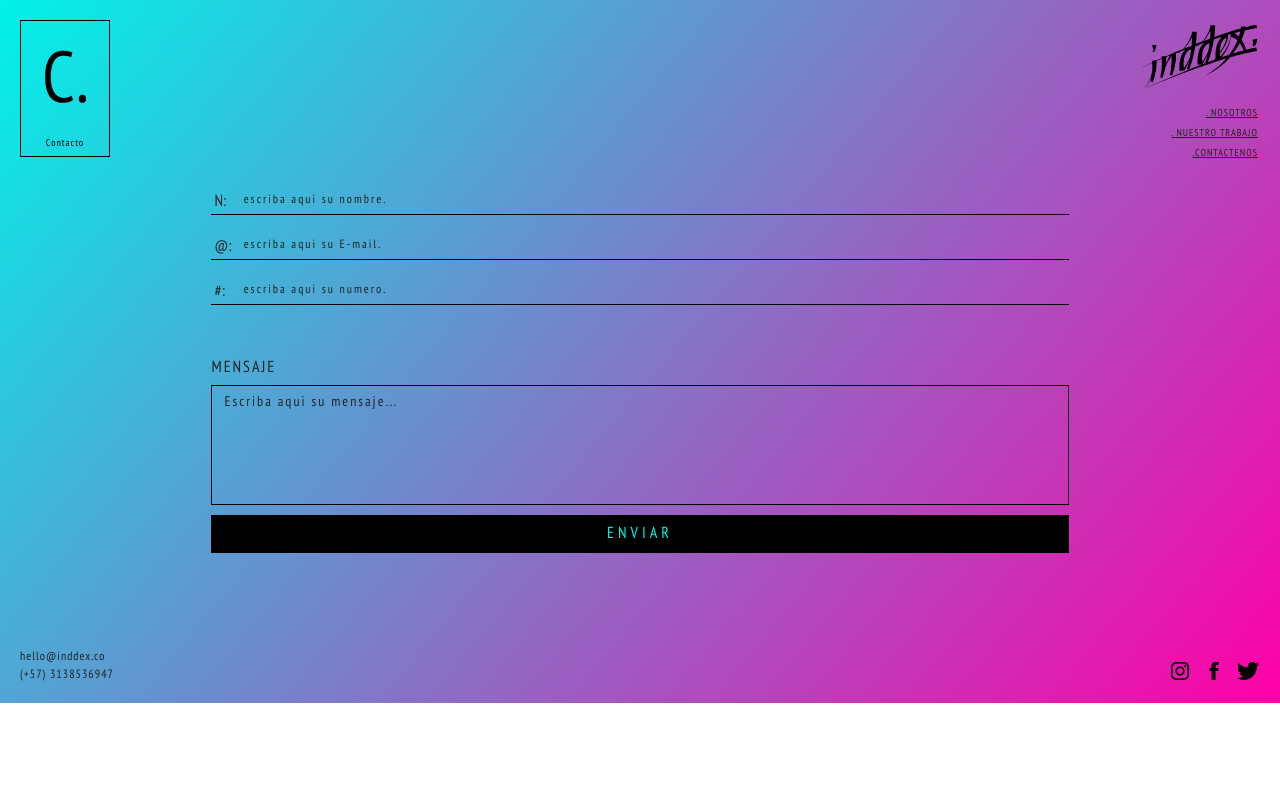
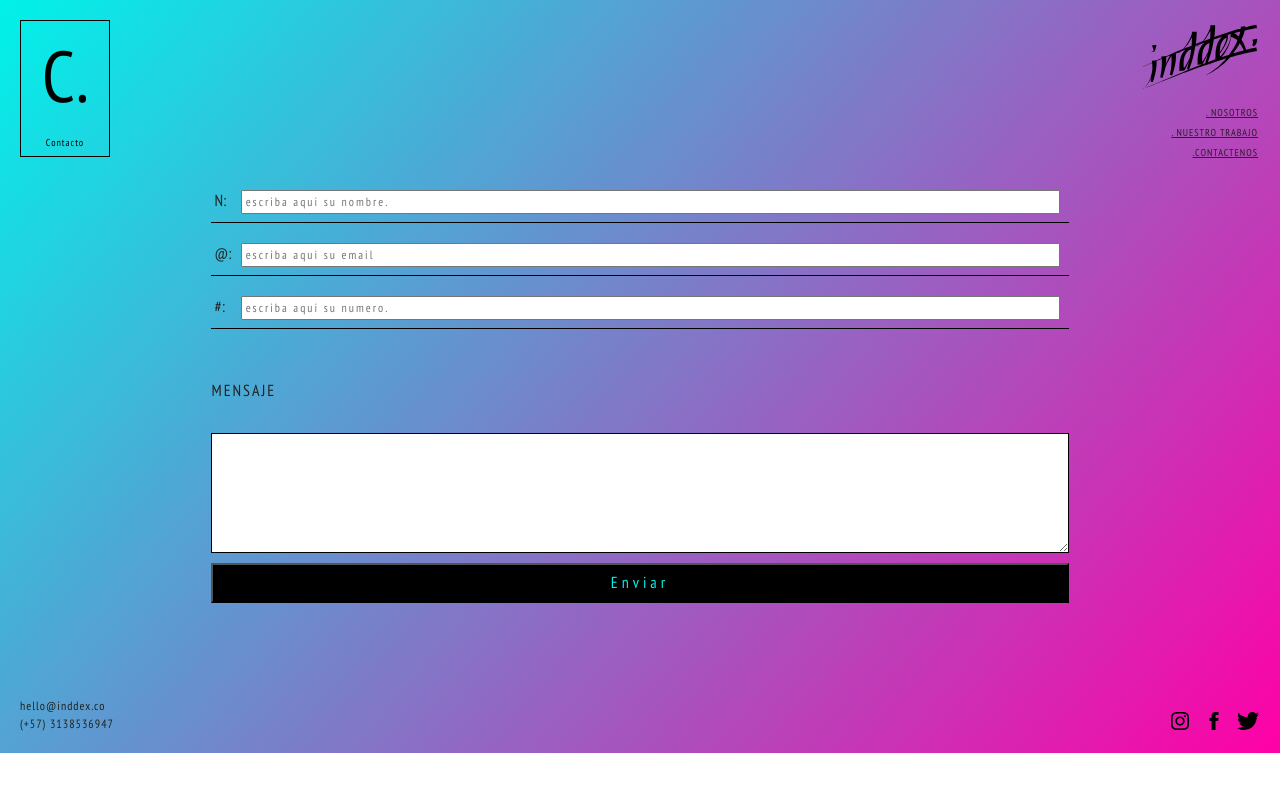
Before and after one commit to andresshare/project_indexlab, a Django app: template templates/contacto.html in a window 1280 px wide. Run offline with Django 3.2, Linux system fonts and the light colour scheme; the template is opened without the code that fills it, so the values that code supplies are empty; some libraries are stand-ins or nearby versions.

Commit message:
modified contacto

```diff
--- a/templates/contacto.html
+++ b/templates/contacto.html
@@ -35,45 +35,40 @@
                     </p>
                 </div>
             </div>
-            <div id="Box_Formulario" class="clearfix">
+
+            <form id="Box_Formulario" class="clearfix" action="" method="post"> {% csrf_token %}
                 <div id="Group_nombre-formulario" class="clearfix">
-                    <p id="N_-formulario">
-                        N&#x3a;
-                    </p>
-                    <p id="texto_nombre-formulario">
-                        escriba aqui su nombre.
-                    </p>
+                    <label id="N_-formulario">N&#x3a;</label>
+                    <input type="text" id="texto_nombre-formulario" placeholder="escriba aqui su nombre." />
                 </div>
                 <div id="Group_email-formulario" class="clearfix">
-                    <p id="_-formulario">
-                        &#x40;&#x3a;
-                    </p>
-                    <p id="texto_email-formulario">
-                        escriba aqui su E-mail.
-                    </p>
+                    <label id="_-formulario" for="mail">&#x40;&#x3a;</label>
+                    <input type="email" id="texto_email-formulario" placeholder="escriba aqui su email" . />
                 </div>
+
                 <div id="Group_telefono-formulario" class="clearfix">
-                    <p id="numero-formulario">
-                        &#x23;&#x3a;
-                    </p>
-                    <p id="texto_telefono-formulario">
-                        escriba aqui su numero.
-                    </p>
+                    <label id="numero-formulario">&#x23;&#x3a;</label>
+                    <input type="text" id="texto_telefono-formulario" placeholder="escriba aqui su numero." />
                 </div>
-                <div id="Group_mensaje-formulario" class="clearfix">
-                    <p id="subtuloMENSAJE">
-                        MENSAJE
-                    </p>
-                    <div id="Box_textoMensaje-formulario" class="clearfix">
-                        <p id="texto_mensaje-formulario">
-                            Escriba aqui su mensaje...
-                        </p>
-                    </div>
-                    <p id="cajaENVIAR">
-                        ENVIAR
-                    </p>
+
+                <div id="Group_mensaje-formulario">
+                    <label id="subtuloMENSAJE">MENSAJE</label>
+                    <textarea id="Box_textoMensaje-formulario" class="clearfix" id=" msg ">
+
+                    </textarea>
+
+
+                <div >
+            		<button id="cajaENVIAR" type="submit " value="Submit ">Enviar</button>
+            	</div>
                 </div>
-            </div>
+
+            </form>
+
+
+
+
+
             <div id="Box_redesSociales" class="clearfix">
                 <a href="https://twitter.com/inddexco" target="_blank">
                     <img id="iconoTwitter_inddex" src="{% static 'img/social-twitter-inddex.svg' %}" class="image" />
```
